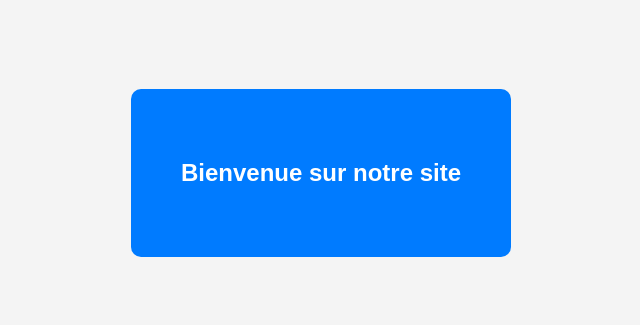
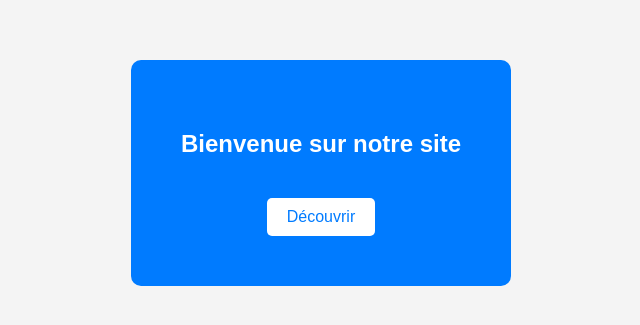
Before and after one commit to Trakke-Mbc/GitEval, a plain HTML site: page index.html in a window 1280 px wide. Shown: the part 227-552 px from the top of the page, without its empty margins (319-959 px from the left). Drawn offline with Linux system fonts and the light colour scheme.

Commit message:
Ajout du bouton stylisé

```diff
--- a/index.html
+++ b/index.html
@@ -10,6 +10,7 @@
 <body>
     <section class="hero">
         <h1>Bienvenue sur notre site</h1>
+        <button class="cta">Découvrir</button>
     </section>
 </body>
 </html>
--- a/style.css
+++ b/style.css
@@ -14,3 +14,19 @@ body {
     padding: 50px;
     border-radius: 10px;
 }
+
+.cta {
+    margin-top: 20px;
+    padding: 10px 20px;
+    font-size: 16px;
+    color: #007BFF;
+    background-color: white;
+    border: none;
+    border-radius: 5px;
+    cursor: pointer;
+    transition: background-color 0.3s;
+}
+.cta:hover {
+    background-color: #0056b3;
+    color: white;
+}
```
